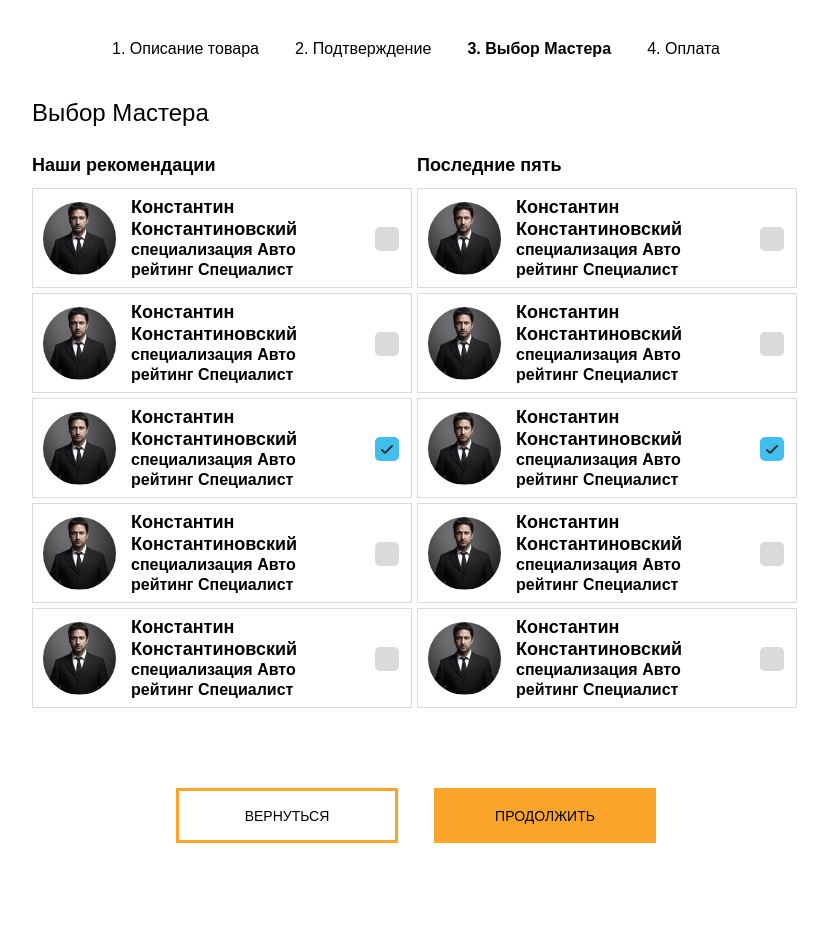
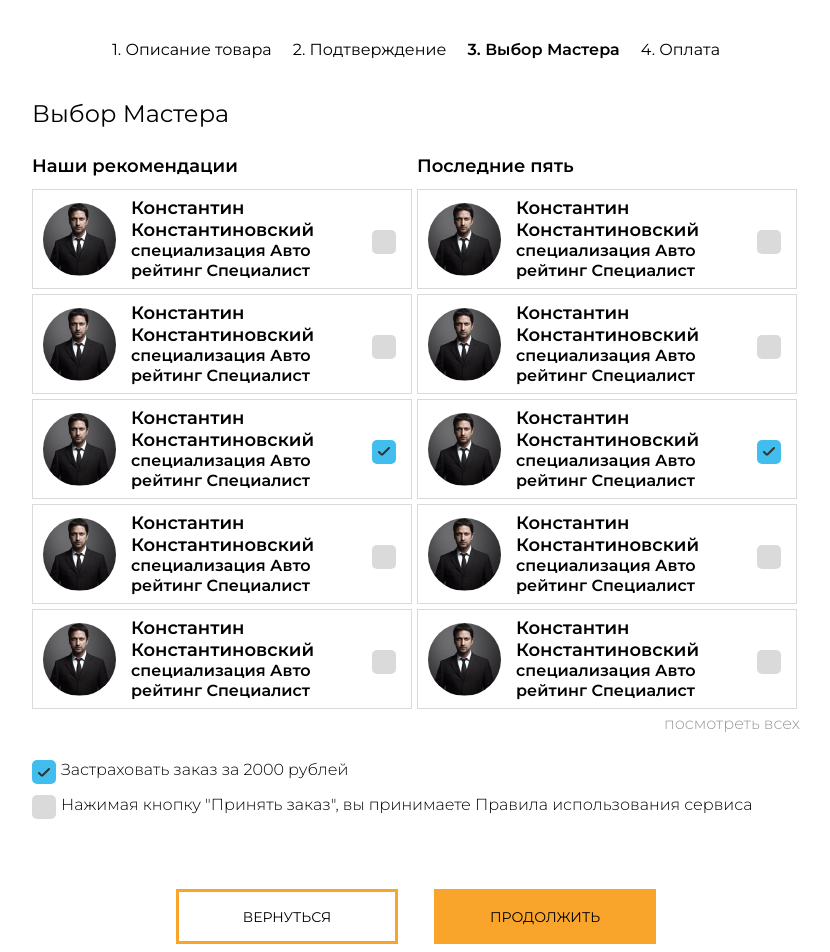
Before and after one commit to hanMaster/stp-lab, a React (Create React App) app: page / in a window 1280 px wide. Shown: the top 952 px of the page, without its empty margins (224-1054 px from the left). Before the commit the page ends 843 px from the top, so only its background shows below. Built offline with nearby package versions, Linux system fonts and the light colour scheme.

Commit message:
Step4 started

```diff
--- a/public/index.html
+++ b/public/index.html
@@ -4,7 +4,6 @@
     <meta charset="utf-8" />
     <link rel="icon" href="%PUBLIC_URL%/favicon.ico" />
     <meta name="viewport" content="width=device-width, initial-scale=1" />
-    <meta name="theme-color" content="#000000" />
     <meta
       name="description"
       content="Web site created using create-react-app"
@@ -29,15 +28,5 @@
   <body>
     <noscript>You need to enable JavaScript to run this app.</noscript>
     <div id="root"></div>
-    <!--
-      This HTML file is a template.
-      If you open it directly in the browser, you will see an empty page.
-
-      You can add webfonts, meta tags, or analytics to this file.
-      The build step will place the bundled scripts into the <body> tag.
-
-      To begin the development, run `npm start` or `yarn start`.
-      To create a production bundle, use `npm run build` or `yarn build`.
-    -->
   </body>
 </html>
--- a/src/components/card.jsx
+++ b/src/components/card.jsx
@@ -7,7 +7,7 @@ const Card = ({
   title,
   specialisation,
   rating,
-  handleChange,
+  handleExecutorIdChange,
   selected
 }) => {
   const onChange = val => {
@@ -16,7 +16,7 @@ const Card = ({
     } else {
       val = exId;
     }
-    handleChange("executorId", val);
+    handleExecutorIdChange(val);
   };
 
   return (
--- a/src/components/checkBox/checkBox.jsx
+++ b/src/components/checkBox/checkBox.jsx
@@ -1,7 +1,8 @@
 import React from "react";
+import PropTypes from "prop-types";
 
 import "./checkBox.scss";
-const CheckBox = ({ checked, onChange }) => {
+const CheckBox = ({ checked, onChange, caption }) => {
   const id = Math.random();
   return (
     <div className="checkbox">
@@ -12,9 +13,17 @@ const CheckBox = ({ checked, onChange }) => {
         checked={checked}
         onChange={onChange}
       />
-      <label className="checkbox-label" htmlFor={id} />
+      <label className="checkbox-label" htmlFor={id}>
+        {caption}
+      </label>
     </div>
   );
 };
 
+CheckBox.propTypes = {
+  checked: PropTypes.bool.isRequired,
+  onChange: PropTypes.func.isRequired,
+  caption: PropTypes.string
+};
+
 export default CheckBox;
--- a/src/components/checkBox/checkBox.scss
+++ b/src/components/checkBox/checkBox.scss
@@ -5,8 +5,8 @@
     position: absolute;
   }
   &-label {
-    padding-left: 26px;
-    font-size: 1.2rem;
+    padding-left: 29px;
+    font-size: 1rem;
     &:before {
       content: "";
       display: block;
--- a/src/index.scss
+++ b/src/index.scss
@@ -1,3 +1,4 @@
+@import url("https://fonts.googleapis.com/css?family=Montserrat:300,400,600&display=swap");
 @import "./variables";
 
 body {
@@ -63,6 +64,14 @@ h4 {
   line-height: 22px;
   margin: 27px 0 12px;
 }
+span.showAll {
+  display: block;
+  text-align: right;
+  font-size: 16px;
+  font-weight: 300;
+  color: #979797;
+  cursor: pointer;
+}
 
 .executors {
   display: flex;
@@ -97,8 +106,51 @@ h4 {
   }
 }
 
+.insurance {
+  margin-top: 27px;
+  font-size: 16px;
+  font-weight: 300;
+}
+
+.rules {
+  margin-top: 16px;
+  font-size: 16px;
+  font-weight: 300;
+}
+
 .buttons {
   display: flex;
   justify-content: center;
-  margin-top: 75px;
+  margin: 75px 0;
 }
+
+//step4
+
+.delivery {
+  margin: 40px 0;
+  &-radio {
+    display: flex;
+    justify-content: space-between;
+  }
+}
+
+.address {
+  margin: 40px 0;
+}
+
+.mapLink {
+  cursor: pointer;
+  text-decoration: underline;
+  color: #1771e6;
+  font-size: 13px;
+  line-height: 16px;
+}
+
+.comment {
+  textarea {
+    width: 100%;
+    height: 135px;
+    border-radius: 5px;
+    padding: 10px;
+  }
+}
--- a/src/pages/main.jsx
+++ b/src/pages/main.jsx
@@ -10,7 +10,7 @@ class Main extends Component {
     insuranceCheckBox: true,
     rulesCheckBox: false,
     deliveryTypeRadio: 0,
-    addressText: "Санкт-Петербург, ул.Комисара Смирнова, д. 15, оф. 343",
+    addressText: "Санкт-Петербург, ул.Комиссара Смирнова, д. 15, оф. 343",
     orderCommentText: "",
     amountNumber: 10500,
     comissionNumber: 1500,
@@ -35,14 +35,25 @@ class Main extends Component {
     });
   };
 
-  handleChange = (input, value) => {
-    this.setState({ [input]: value });
+  handleExecutorIdChange = value => {
+    this.setState({ executorId: value });
+  };
+
+  handleCheckBoxChange = input => e => {
+    this.setState({ [input]: e.target.checked });
   };
 
   render() {
     const { step } = this.state;
-    const { executorId, insuranceCheckBox } = this.state;
-    const values = { executorId, insuranceCheckBox };
+    const {
+      executorId,
+      insuranceCheckBox,
+      rulesCheckBox,
+      deliveryTypeRadio,
+      addressText
+    } = this.state;
+    const values3 = { executorId, insuranceCheckBox, rulesCheckBox };
+    const values4 = { deliveryTypeRadio, addressText };
 
     switch (step) {
       case 3:
@@ -51,8 +62,9 @@ class Main extends Component {
             <Step3
               step={step}
               nextStep={this.nextStep}
-              values={values}
-              handleChange={this.handleChange}
+              values={values3}
+              handleCheckBoxChange={this.handleCheckBoxChange}
+              handleExecutorIdChange={this.handleExecutorIdChange}
             />
           </div>
         );
@@ -63,6 +75,7 @@ class Main extends Component {
               step={this.state.step}
               nextStep={this.nextStep}
               prevStep={this.prevStep}
+              values={values4}
             />
           </div>
         );
--- a/src/pages/step3.jsx
+++ b/src/pages/step3.jsx
@@ -5,8 +5,15 @@ import BreadCrumb from "../components/breadCrumb";
 import Card from "../components/card";
 import executors from "./../data/data";
 import photo from "../images/image.jpg";
+import CheckBox from "../components/checkBox/checkBox";
 
-const Step3 = ({ step, nextStep, handleChange, values }) => {
+const Step3 = ({
+  step,
+  nextStep,
+  handleCheckBoxChange,
+  values,
+  handleExecutorIdChange
+}) => {
   const cardList = executors.map(ex => {
     return (
       <Card
@@ -16,7 +23,7 @@ const Step3 = ({ step, nextStep, handleChange, values }) => {
         rating={ex.rating}
         photo={photo}
         key={ex.id}
-        handleChange={handleChange}
+        handleExecutorIdChange={handleExecutorIdChange}
         selected={values.executorId === ex.id}
       />
     );
@@ -36,6 +43,21 @@ const Step3 = ({ step, nextStep, handleChange, values }) => {
           {cardList}
         </div>
       </div>
+      <span className="showAll">посмотреть всех</span>
+      <div className="insurance">
+        <CheckBox
+          checked={values.insuranceCheckBox}
+          onChange={handleCheckBoxChange("insuranceCheckBox")}
+          caption={"Застраховать заказ за 2000 рублей"}
+        />
+      </div>
+      <div className="rules">
+        <CheckBox
+          checked={values.rulesCheckBox}
+          onChange={handleCheckBoxChange("rulesCheckBox")}
+          caption={`Нажимая кнопку "Принять заказ", вы принимаете Правила использования сервиса`}
+        />
+      </div>
 
       <div className="buttons">
         <Button title="Вернуться" type="secondary" />
--- a/src/pages/step4.jsx
+++ b/src/pages/step4.jsx
@@ -3,11 +3,43 @@ import Button from "../components/button";
 import BreadCrumb from "../components/breadCrumb";
 import PropTypes from "prop-types";
 
-const Step4 = ({ step, nextStep, prevStep }) => {
+const Step4 = ({ step, nextStep, prevStep, values }) => {
   return (
     <>
       <BreadCrumb step={step} />
-      <h1>step4</h1>
+      <h2>Уведомить ревизора о необходимости доставки</h2>
+      <div className="delivery">
+        <p>Выберите вид доставки</p>
+        <div className="delivery-radio">
+          <div className="delivery-radio-group">
+            <input type="radio" id="123" />
+            <label htmlFor="123">Курьером по городу 500р.</label>
+          </div>
+          <div className="delivery-radio-group">
+            <input type="radio" id="1234" />
+            <label htmlFor="1234">Транспортной компанией</label>
+          </div>
+          <div className="delivery-radio-group">
+            <input type="radio" id="12345" />
+            <label htmlFor="12345">Не нужна</label>
+          </div>
+        </div>
+      </div>
+      <div className="address">
+        <p>Адрес</p>
+        <p>{values.addressText}</p>
+        <span className="mapLink">Показать на карте</span>
+      </div>
+
+      <div className="comment">
+        <p>Комментарий к услуге</p>
+        <textarea></textarea>
+      </div>
+
+      <div className="deal">
+        <h2>Ваша сделка</h2>
+      </div>
+
       <Button onClick={prevStep} title="Вернуться" type="secondary" />
       <Button onClick={nextStep} title="Продолжить" type="primary" />
     </>
```
